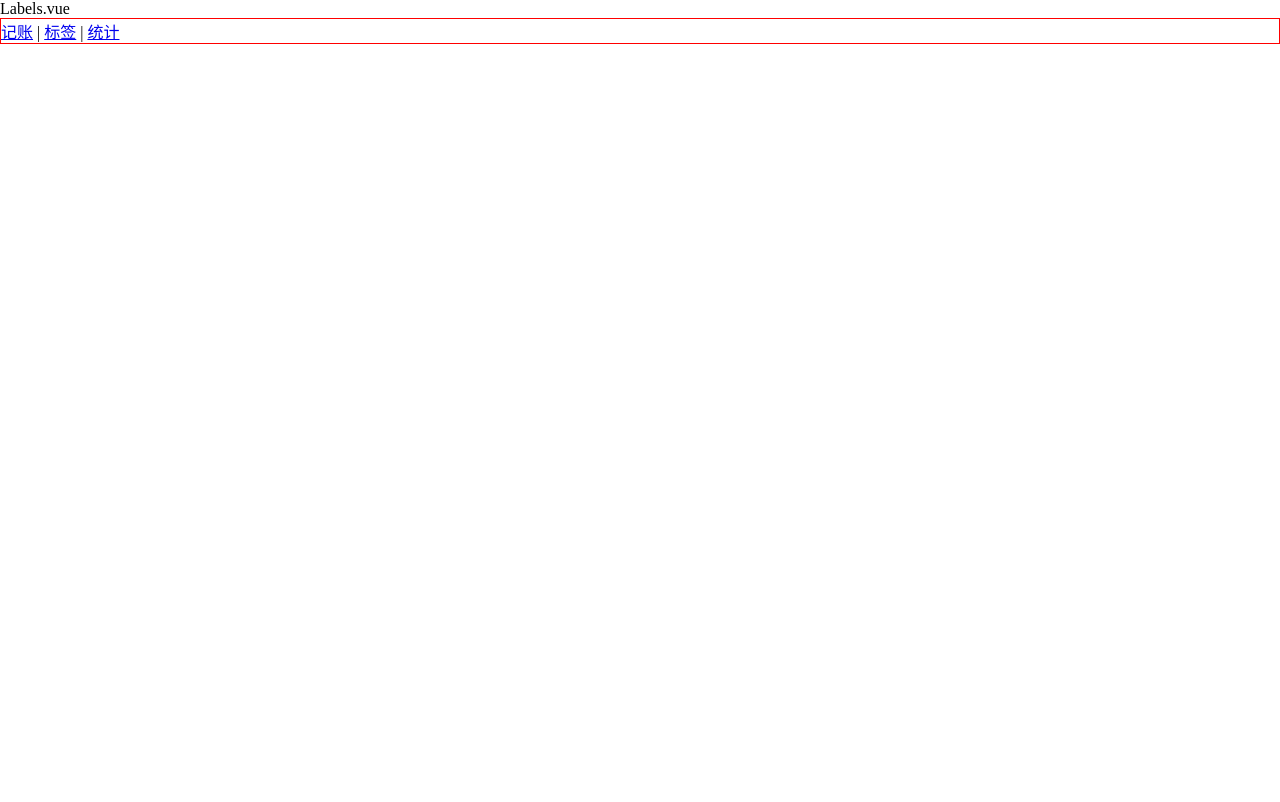
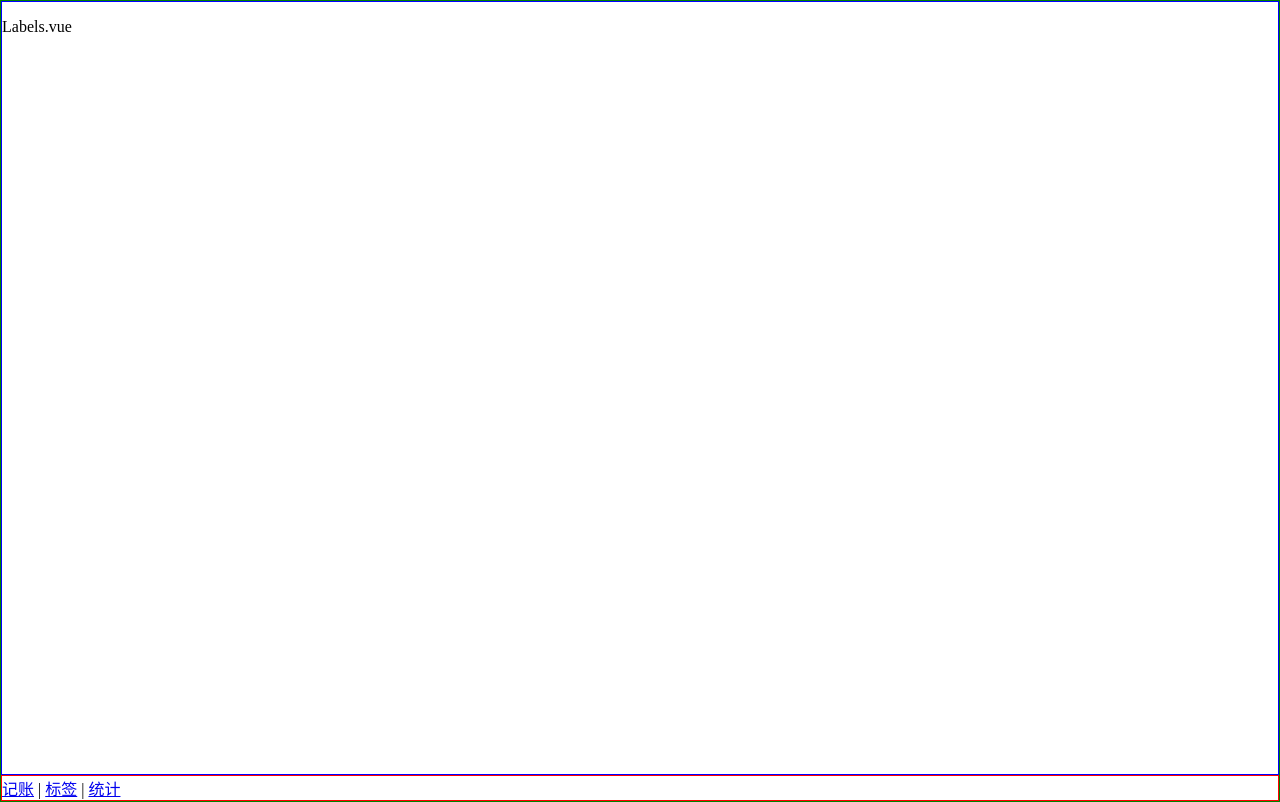
Before and after one commit to hailin-zhu2020/morney-test, a Vue app: page /#/labels in a window 1280 px wide. Built offline with nearby package versions, Linux system fonts and the light colour scheme.

Commit message:
重复三次布局

```diff
--- a/src/views/Labels.vue
+++ b/src/views/Labels.vue
@@ -1,8 +1,10 @@
 <template>
-  <div>Labels.vue
+  <div class="nav-wrapper">
+    <div class="content">
+      <p>Labels.vue</p>
+    </div>
     <Nav/>
   </div>
-
 </template>
 
 <script>
@@ -16,5 +18,16 @@ export default {
 </script>
 
 <style scoped>
+.nav-wrapper{
+  border:1px solid green;
+  display: flex;
+  flex-direction: column;
+  height: 100vh;
+}
+.content{
+  flex-grow: 1;/*尽可能占最大高度*/
+  overflow: auto;
+  border:1px solid blue;
+}
 
 </style>
--- a/src/views/Statistics.vue
+++ b/src/views/Statistics.vue
@@ -1,7 +1,10 @@
 <template>
-<div>Statistics.vue
-<Nav/>
-</div>
+  <div class="nav-wrapper">
+    <div class="content">
+      <p>Statistics.vue</p>
+    </div>
+    <Nav/>
+  </div>
 </template>
 
 <script>
@@ -14,5 +17,17 @@ export default {
 </script>
 
 <style scoped>
+.nav-wrapper{
+  border:1px solid green;
+  display: flex;
+  flex-direction: column;
+  height: 100vh;
+}
+.content{
+  flex-grow: 1;/*尽可能占最大高度*/
+  overflow: auto;
+  border:1px solid blue;
+}
+
 
 </style>
```
